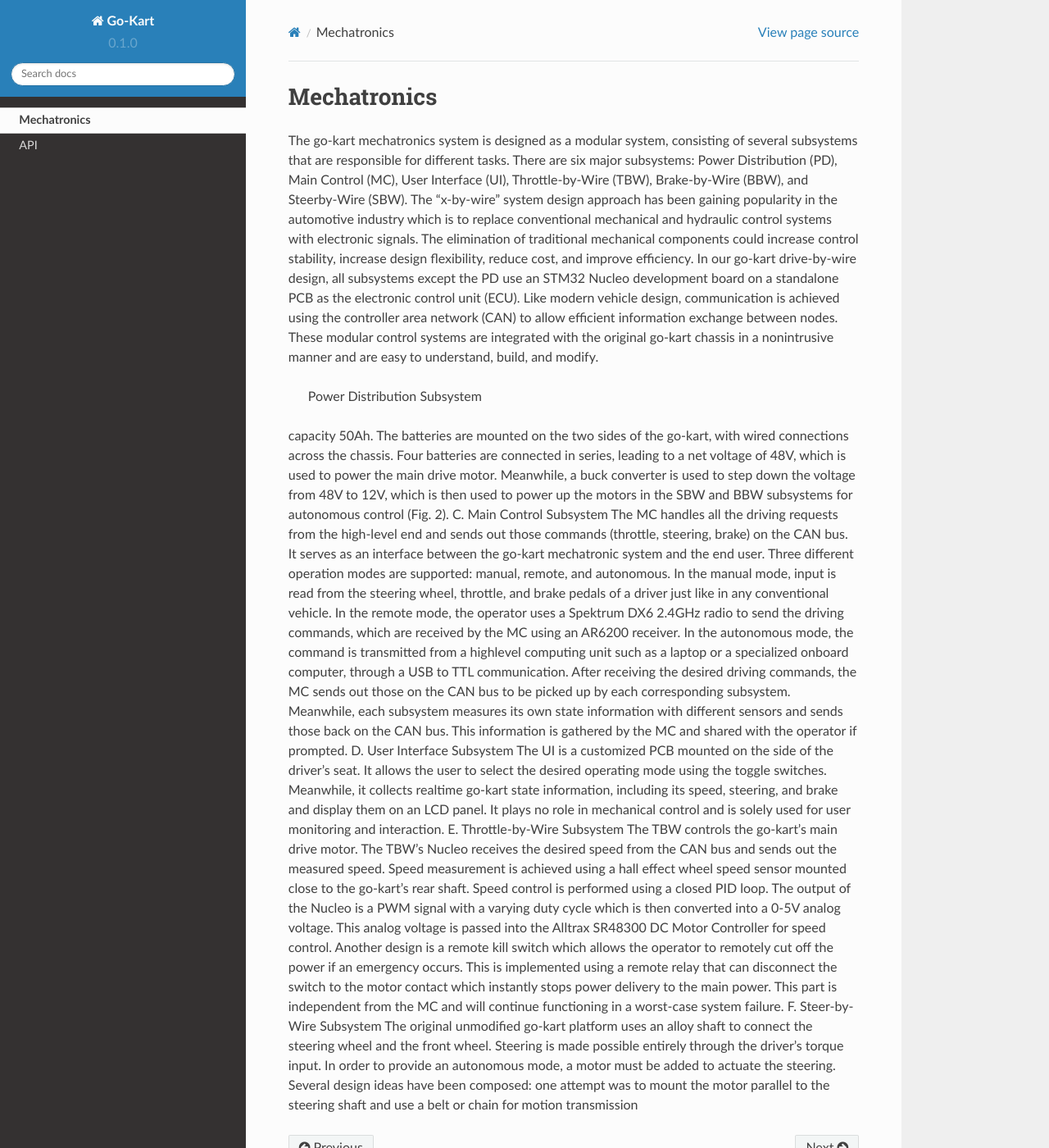
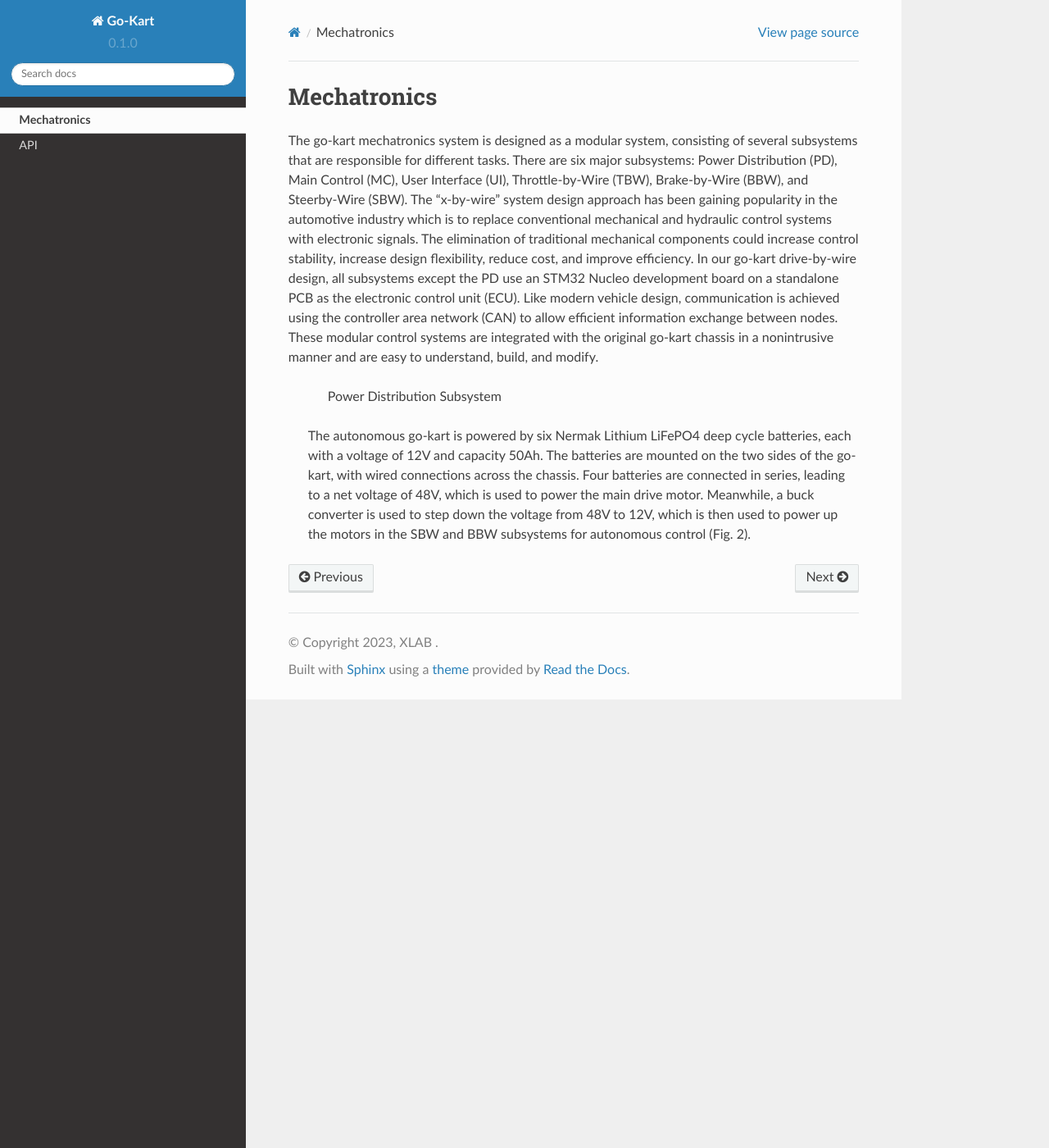
Before and after one commit to mlab-upenn/Go-Kart, a Sphinx documentation site: the page built from docs/source/usage.rst, in a window 1280 px wide and 1400 px high. Shown: the whole window at 82% size. Built offline with Sphinx 7.4.7 and the Read the Docs theme 2.0.0, drawn with Linux system fonts in a browser that asks for light colours.

Commit message:
Update usage.rst

```diff
--- a/docs/source/usage.rst
+++ b/docs/source/usage.rst
@@ -18,64 +18,14 @@ controller area network (CAN) to allow efficient information
 exchange between nodes. These modular control systems
 are integrated with the original go-kart chassis in a nonintrusive manner and are easy to understand, build, and modify.
 
- Power Distribution Subsystem
--------------------------------
-The autonomous go-kart is powered by six Nermak Lithium
-LiFePO4 deep cycle batteries, each with a voltage of 12V and
-capacity 50Ah. The batteries are mounted on the two sides of
-the go-kart, with wired connections across the chassis. Four
-batteries are connected in series, leading to a net voltage of
-48V, which is used to power the main drive motor. Meanwhile,
-a buck converter is used to step down the voltage from 48V to
-12V, which is then used to power up the motors in the SBW
-and BBW subsystems for autonomous control (Fig. 2).
-C. Main Control Subsystem
-The MC handles all the driving requests from the high-level
-end and sends out those commands (throttle, steering, brake)
-on the CAN bus. It serves as an interface between the go-kart
-mechatronic system and the end user. Three different operation
-modes are supported: manual, remote, and autonomous. In the
-manual mode, input is read from the steering wheel, throttle,
-and brake pedals of a driver just like in any conventional
-vehicle. In the remote mode, the operator uses a Spektrum
-DX6 2.4GHz radio to send the driving commands, which
-are received by the MC using an AR6200 receiver. In the
-autonomous mode, the command is transmitted from a highlevel computing unit such as a laptop or a specialized onboard computer, through a USB to TTL communication. After
-receiving the desired driving commands, the MC sends out
-those on the CAN bus to be picked up by each corresponding
-subsystem. Meanwhile, each subsystem measures its own state
-information with different sensors and sends those back on the
-CAN bus. This information is gathered by the MC and shared
-with the operator if prompted.
-D. User Interface Subsystem
-The UI is a customized PCB mounted on the side of the
-driver’s seat. It allows the user to select the desired operating
-mode using the toggle switches. Meanwhile, it collects realtime go-kart state information, including its speed, steering,
-and brake and display them on an LCD panel. It plays no role
-in mechanical control and is solely used for user monitoring
-and interaction.
-E. Throttle-by-Wire Subsystem
-The TBW controls the go-kart’s main drive motor. The
-TBW’s Nucleo receives the desired speed from the CAN bus
-and sends out the measured speed. Speed measurement is
-achieved using a hall effect wheel speed sensor mounted close
-to the go-kart’s rear shaft. Speed control is performed using a
-closed PID loop. The output of the Nucleo is a PWM signal
-with a varying duty cycle which is then converted into a 0-5V
-analog voltage. This analog voltage is passed into the Alltrax
-SR48300 DC Motor Controller for speed control.
-Another design is a remote kill switch which allows the
-operator to remotely cut off the power if an emergency occurs.
-This is implemented using a remote relay that can disconnect
-the switch to the motor contact which instantly stops power
-delivery to the main power. This part is independent from
-the MC and will continue functioning in a worst-case system
-failure.
-F. Steer-by-Wire Subsystem
-The original unmodified go-kart platform uses an alloy shaft
-to connect the steering wheel and the front wheel. Steering
-is made possible entirely through the driver’s torque input.
-In order to provide an autonomous mode, a motor must be
-added to actuate the steering. Several design ideas have been
-composed: one attempt was to mount the motor parallel to the
-steering shaft and use a belt or chain for motion transmission
+                                Power Distribution Subsystem
+                               -------------------------------
+                               The autonomous go-kart is powered by six Nermak Lithium
+                               LiFePO4 deep cycle batteries, each with a voltage of 12V and
+                               capacity 50Ah. The batteries are mounted on the two sides of
+                               the go-kart, with wired connections across the chassis. Four
+                               batteries are connected in series, leading to a net voltage of
+                               48V, which is used to power the main drive motor. Meanwhile,
+                               a buck converter is used to step down the voltage from 48V to
+                               12V, which is then used to power up the motors in the SBW
+                               and BBW subsystems for autonomous control (Fig. 2).
```
